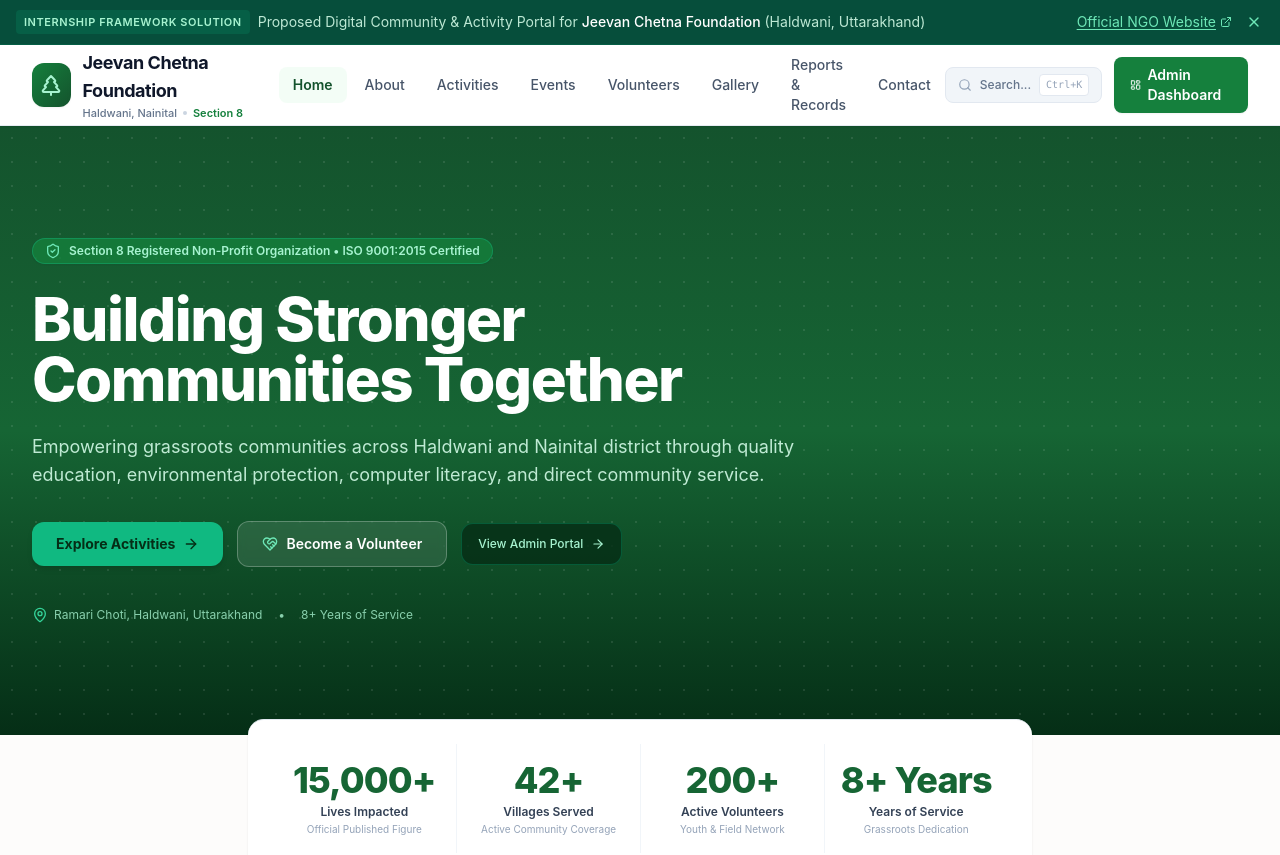
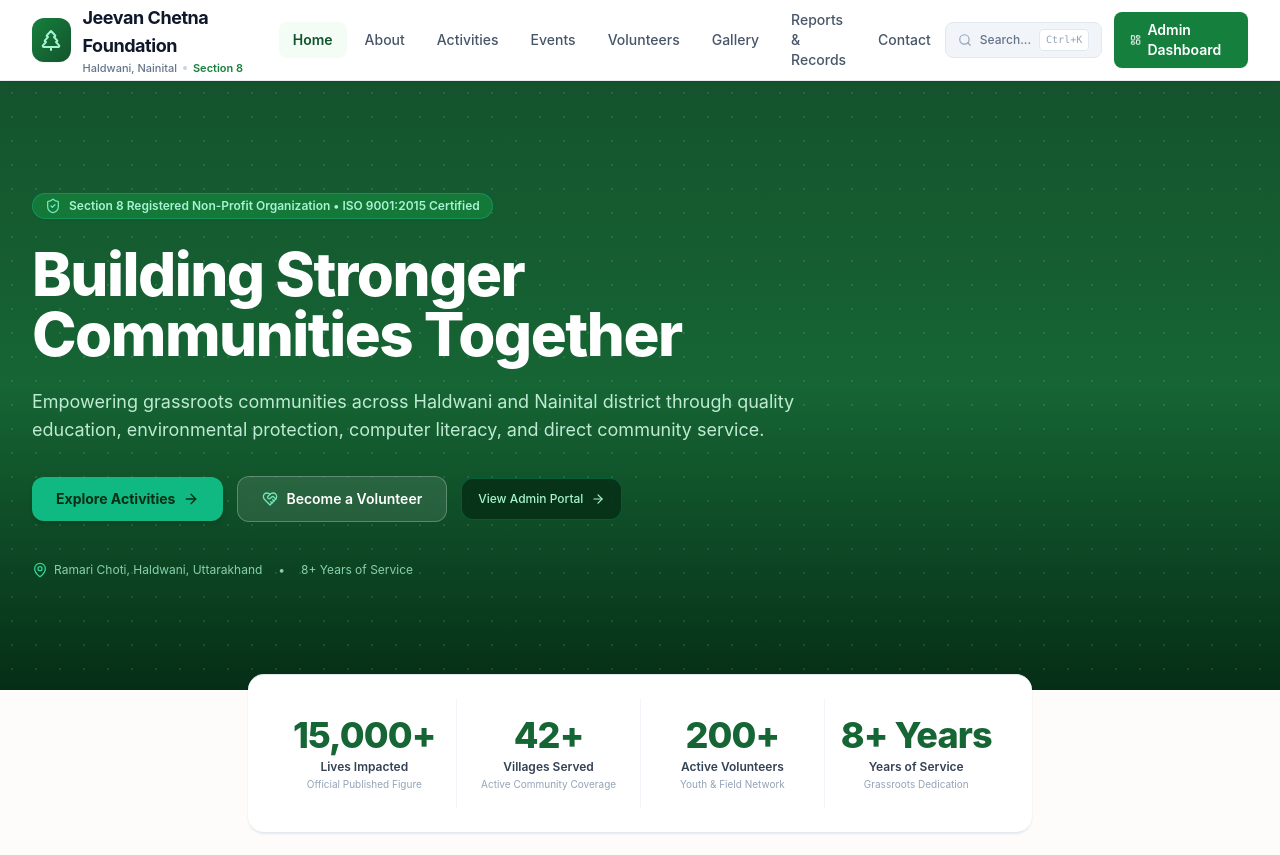
Before and after one commit to anantapandey0909-wq/jeevan-chetna-foundation, a Next.js app: page / in a window 1280 px wide. Shown: the top 855 px of the page. Built offline with nearby package versions, Linux system fonts and the light colour scheme.

Commit message:
Remove PrototypeBanner (internship framework strip) from site layout

```diff
--- a/app/layout.tsx
+++ b/app/layout.tsx
@@ -1,12 +1,11 @@
 import type { Metadata } from 'next';
 import './globals.css';
-import { PrototypeBanner } from '@/components/layout/PrototypeBanner';
 import { Navbar } from '@/components/layout/Navbar';
 import { Footer } from '@/components/layout/Footer';
 
 export const metadata: Metadata = {
   title: 'Jeevan Chetna Foundation – Digital Community & Activity Portal',
-  description: 'Digital Community & Activity Portal prototype for Jeevan Chetna Foundation (Haldwani, Nainital, Uttarakhand) created as part of the Social Internship Project Report.',
+  description: 'Digital Community & Activity Portal for Jeevan Chetna Foundation (Haldwani, Nainital, Uttarakhand).',
 };
 
 export default function RootLayout({
@@ -17,7 +16,6 @@ export default function RootLayout({
   return (
     <html lang="en" className="scroll-smooth">
       <body className="min-h-screen flex flex-col bg-[#fdfcfb] text-slate-900 antialiased selection:bg-forest-100 selection:text-forest-900">
-        <PrototypeBanner />
         <Navbar />
         <main className="flex-1">{children}</main>
         <Footer />
```
